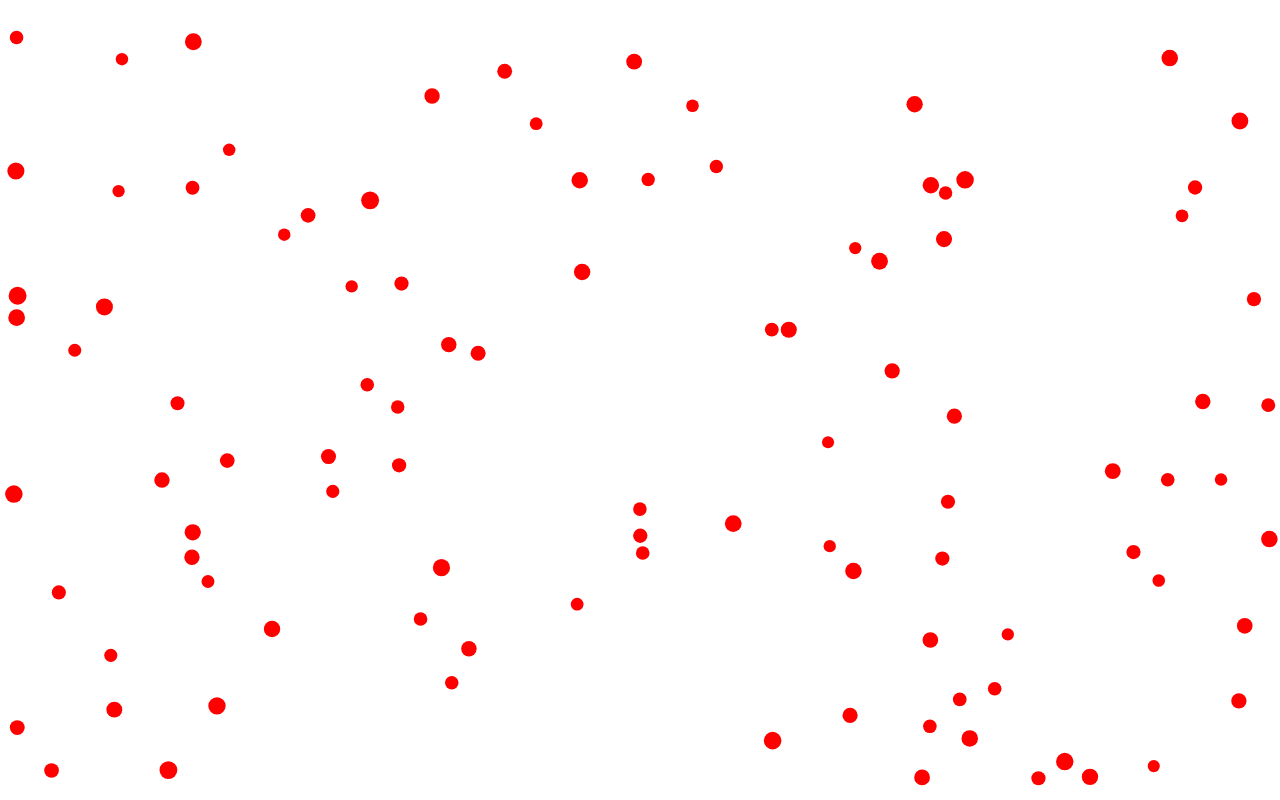
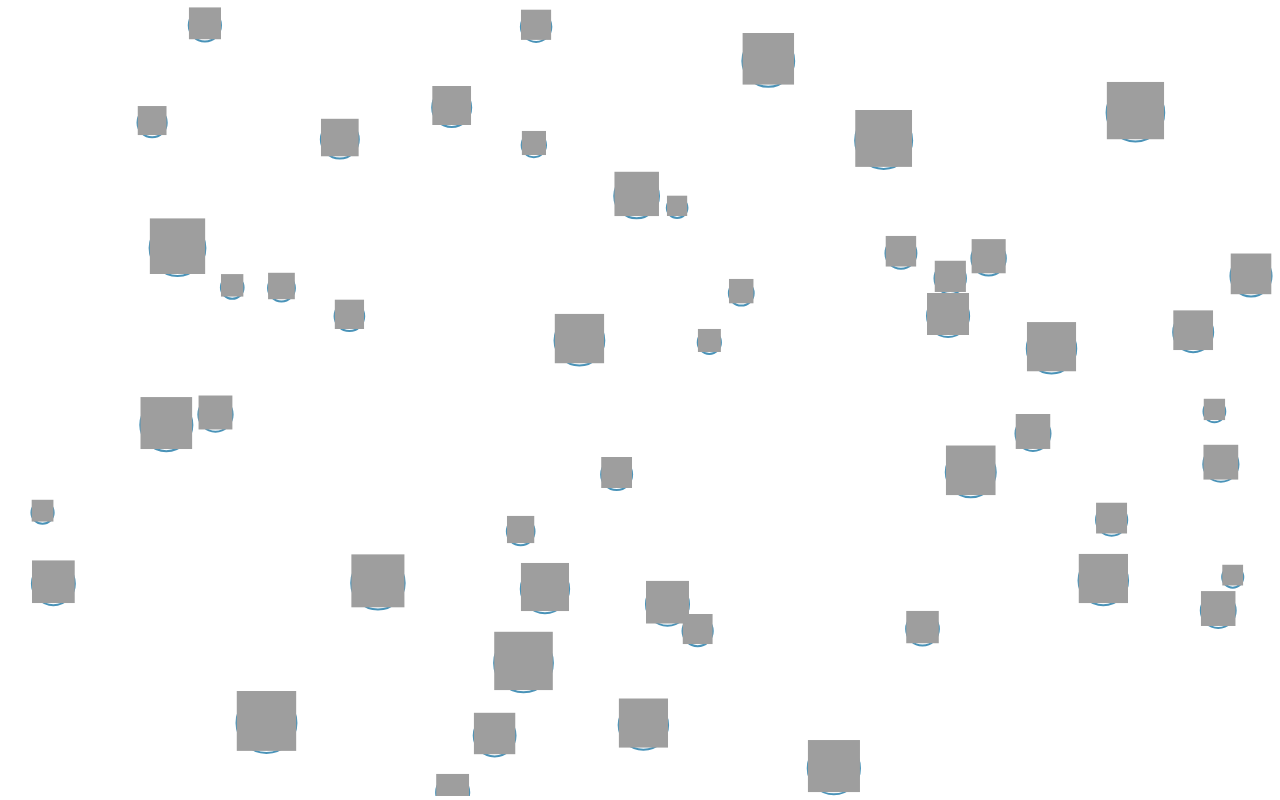
Before and after one commit to evhen14/js-simulation, a plain HTML site: page html/simulation.html in a window 1280 px wide. Drawn offline with Linux system fonts and the light colour scheme.

Commit message:
Adding image support. Codename - 'Bender'

```diff
--- a/html/simulation.html
+++ b/html/simulation.html
@@ -2,7 +2,8 @@
 <html>
 <head lang="en">
     <meta charset="UTF-8">
-    <title>Big balls</title>
+    <link rel="icon" type="image/png" href="https://avatars0.githubusercontent.com/u/1269619?v=3&s=460">
+    <title>Collision Simulation</title>
 </head>
 <body style="margin: 0px; border: 0px; padding: 0px;">
 <canvas id="canvas" style="margin: 0px; border: 0px; padding: 0px;">
@@ -11,5 +12,6 @@
 <script type="text/javascript" src="../script/balls.js" ></script>
 <script type="text/javascript" src="../script/maxheap.js" ></script>
 <script type="text/javascript" src="../script/simulation.js" ></script>
+<img style="display: none;" src="https://avatars0.githubusercontent.com/u/1269619?v=3&s=460" id="test-image" />
 </body>
 </html>
--- a/script/balls.js
+++ b/script/balls.js
@@ -9,12 +9,14 @@ function Ball(rx, ry, vx, vy, radius, color, mass) {
     this.count = -1;
     this.radius = radius;
 };
-Ball.prototype.draw = function(canvas) {
-        canvas.beginPath();
-        canvas.arc(this.rx, this.ry, this.radius, 0, Math.PI * 2, false);
-        canvas.fillStyle = this.color;
-        canvas.fill()
-        canvas.closePath();
+Ball.prototype.draw = function(canvas, image) {
+    canvas.beginPath();
+    canvas.arc(this.rx, this.ry, this.radius, 0, Math.PI * 2, false);
+    canvas.strokeStyle = this.color;
+    canvas.lineWidth = 2;
+    canvas.stroke()
+    canvas.closePath();
+    canvas.drawImage(image, this.rx - this.radius, this.ry - this.radius - 2, this.radius * 2, this.radius * 2);
     };
 Ball.prototype.move = function(time) {
     this.rx += this.vx * time;
--- a/script/simulation.js
+++ b/script/simulation.js
@@ -45,7 +45,7 @@ var Simulation = (function(){
         this.redraw = function(limit){
             settings.ctx.clearRect(0, 0, W, H);
             for (var i = 0, len = this.balls.length; i < len; i++) {
-                this.balls[i].draw(settings.ctx);
+                this.balls[i].draw(settings.ctx, settings.image);
             }
             if (this.clockTime < limit) {
                 this.priorityQueue.insert(new Event(this.clockTime + 1.0 / 0.5, undefined, undefined));
@@ -118,15 +118,15 @@ var Simulation = (function(){
     settings.H = canvas.height = H;
     var ctx = canvas.getContext("2d");
     settings.ctx = ctx;
-    var color = 'red';
+    var color = '#4A93B8';
     var balls = [];
-    for (var i = 0; i < 100; i++) {
+    for (var i = 0; i < 50; i++) {
         var rx, ry, vx, vy, radius;
         rx = Math.random() * W;
         ry = Math.random() * H;
         vx = Math.random() * 2 * (Math.random() < 0.5 ? -1 : 1);
         vy = Math.random() * 2 * (Math.random() < 0.5 ? -1 : 1);
-        radius = Math.random() * 3 + 6;
+        radius = Math.random() * 20 + 10;
         balls.push(new Ball(rx, ry, vx, vy, radius, color, radius));
     }
 
@@ -139,6 +139,9 @@ var Simulation = (function(){
         canvas.height = H;
     };
 
-    var simulation = new Simulation(balls, settings);
-    simulation.simulate(10000);
+    window.onload = function(){
+        settings.image = document.getElementById("test-image");
+        var simulation = new Simulation(balls, settings);
+        simulation.simulate(10000);
+    };
 })();
```
